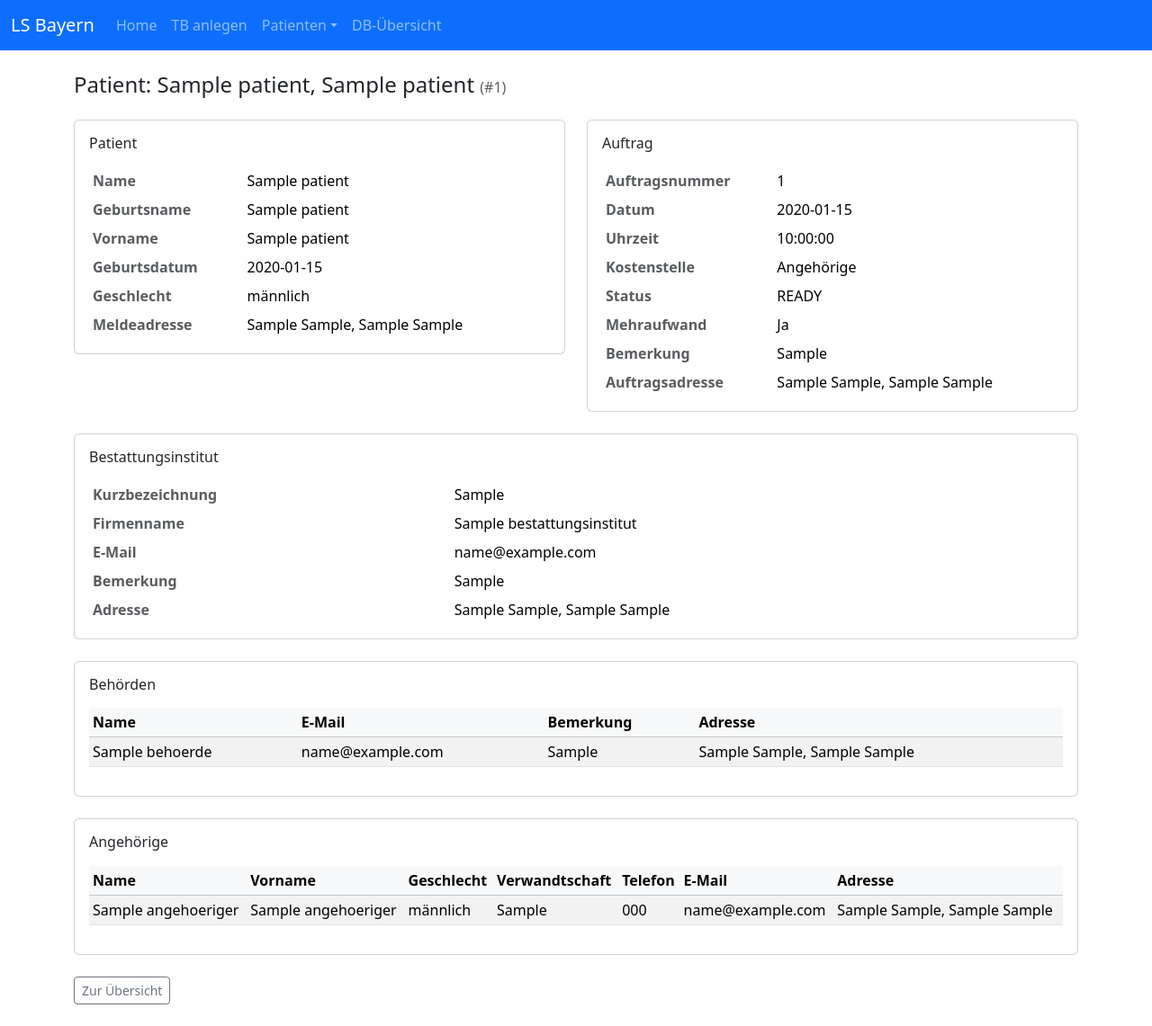
After one commit to ngin10011/lsb_app, a Flask app: page /patient/1 in a window 1280 px wide. The commit adds this page. Shown: the whole page at 90% size. Run offline with Flask 3, Linux system fonts and the light colour scheme; tables that the repository leaves empty hold one stand-in row (values such as "Sample post").

Commit message:
Status hinzugefügt und patienten detail seite

```diff
--- a/app.py
+++ b/app.py
@@ -10,9 +10,11 @@ from sqlalchemy.inspection import inspect as sa_inspect
 from sqlalchemy import event
 from sqlalchemy.engine import Engine
 from sqlalchemy.exc import IntegrityError
+from sqlalchemy.orm import joinedload, selectinload
 from models import (db, Patient, GeschlechtEnum, Adresse,
                     Auftrag, KostenstelleEnum, Angehoeriger,
-                    Bestattungsinstitut, Behoerde)
+                    Bestattungsinstitut, Behoerde,
+                    AuftragsStatusEnum)
 from faker import Faker
 from datetime import date
 import random
@@ -214,6 +216,7 @@ def tb_new():
             bemerkung=form.bemerkung.data,
             auftragsadresse=adr_auftrag,
             bestattungsinstitut=bi_obj,
+            status=form.status.data,
             patient=p,
         )
         db.session.add(a)
@@ -391,6 +394,27 @@ def debug_db():
         getattr=getattr        # für dynamischen Spaltenzugriff
     )
 
+@app.route("/patient/<int:patient_id>")
+def patient_detail(patient_id):
+    # genau EIN Loader für Patient.auftrag
+    la = joinedload(Patient.auftrag)  # alternativ: selectinload(Patient.auftrag)
+
+    p = (
+        Patient.query.options(
+            joinedload(Patient.meldeadresse),
+
+            # Angehörige + deren Adresse
+            selectinload(Patient.angehoerige).joinedload(Angehoeriger.adresse),
+
+            # alle Unterpfade von Auftrag über DIESELBE la-Instanz:
+            la.joinedload(Auftrag.auftragsadresse),
+            la.joinedload(Auftrag.bestattungsinstitut).joinedload(Bestattungsinstitut.adresse),
+            la.selectinload(Auftrag.behoerden).joinedload(Behoerde.adresse),
+        )
+        .get_or_404(patient_id)
+    )
+    return render_template("patient_detail.html", patient=p)
+
 
 @app.cli.command("seed-faker")
 @click.option("--n-addresses", default=10, show_default=True, help="Anzahl Adressen")
--- a/seed.py
+++ b/seed.py
@@ -12,7 +12,8 @@ from models import (
     KostenstelleEnum,
     Angehoeriger,
     Bestattungsinstitut,
-    Behoerde
+    Behoerde,
+    AuftragsStatusEnum
 )
 
 def seed_faker(n_addresses=10, n_patients=20, deterministic=True, reset=False):
@@ -119,6 +120,7 @@ def seed_faker(n_addresses=10, n_patients=20, deterministic=True, reset=False):
                                  minute=random.choice([0, 15, 30, 45])),
             kostenstelle=random.choice(kosten),
             mehraufwand=random.choice([False, False, True]),
+            status=random.choice(list(AuftragsStatusEnum)),
             bemerkung=fake.sentence(nb_words=8),
             bestattungsinstitut=(
                 random.choice(institute) if (institute and random.random() < 0.4) else None
--- /dev/null
+++ b/templates/patient_detail.html
@@ -0,0 +1,167 @@
+{% extends "base.html" %}
+
+{% block title %}Patientendetails{% endblock %}
+
+{% block body %}
+{% macro show(v) -%}
+  {%- if v is none -%}—{%- elif v.value is defined and v.name is defined -%}{{ v.value }}{%- else -%}{{ v }}{%- endif -%}
+{%- endmacro %}
+
+{% macro addr(a) -%}
+  {%- if a -%}{{ a.strasse }} {{ a.hausnummer }}, {{ a.plz }} {{ a.ort }}{%- else -%}—{%- endif -%}
+{%- endmacro %}
+
+<h1 class="h4 mb-4">
+  Patient: {{ patient.name }}, {{ patient.vorname }}
+  <small class="text-muted fs-6">(#{{ patient.id }})</small>
+</h1>
+
+<div class="row g-4">
+  <!-- Patient -->
+  <div class="col-12 col-xl-6">
+    <div class="card">
+      <div class="card-body">
+        <h2 class="h6 mb-3">Patient</h2>
+        <table class="table table-sm table-borderless align-middle mb-0">
+          <tbody>
+            <tr><th class="text-muted">Name</th><td>{{ patient.name }}</td></tr>
+            <tr><th class="text-muted">Geburtsname</th><td>{{ show(patient.geburtsname) }}</td></tr>
+            <tr><th class="text-muted">Vorname</th><td>{{ patient.vorname }}</td></tr>
+            <tr><th class="text-muted">Geburtsdatum</th><td>{{ patient.geburtsdatum }}</td></tr>
+            <tr><th class="text-muted">Geschlecht</th><td>{{ show(patient.geschlecht) }}</td></tr>
+            <tr><th class="text-muted">Meldeadresse</th><td>{{ addr(patient.meldeadresse) }}</td></tr>
+          </tbody>
+        </table>
+      </div>
+    </div>
+  </div>
+
+  <!-- Auftrag -->
+  <div class="col-12 col-xl-6">
+    <div class="card">
+      <div class="card-body">
+        <h2 class="h6 mb-3">Auftrag</h2>
+        {% if patient.auftrag %}
+          <table class="table table-sm table-borderless align-middle mb-0">
+            <tbody>
+              <tr><th class="text-muted">Auftragsnummer</th><td>{{ patient.auftrag.auftragsnummer }}</td></tr>
+              <tr><th class="text-muted">Datum</th><td>{{ patient.auftrag.auftragsdatum }}</td></tr>
+              <tr><th class="text-muted">Uhrzeit</th><td>{{ patient.auftrag.auftragsuhrzeit }}</td></tr>
+              <tr><th class="text-muted">Kostenstelle</th><td>{{ show(patient.auftrag.kostenstelle) }}</td></tr>
+              <tr><th class="text-muted">Status</th><td>{{ show(patient.auftrag.status) }}</td></tr>
+              <tr><th class="text-muted">Mehraufwand</th><td>{{ 'Ja' if patient.auftrag.mehraufwand else 'Nein' }}</td></tr>
+              <tr><th class="text-muted">Bemerkung</th><td>{{ show(patient.auftrag.bemerkung) }}</td></tr>
+              <tr><th class="text-muted">Auftragsadresse</th><td>{{ addr(patient.auftrag.auftragsadresse) }}</td></tr>
+            </tbody>
+          </table>
+        {% else %}
+          <div class="text-muted">Kein Auftrag vorhanden.</div>
+        {% endif %}
+      </div>
+    </div>
+  </div>
+
+  <!-- Bestattungsinstitut -->
+  <div class="col-12">
+    <div class="card">
+      <div class="card-body">
+        <h2 class="h6 mb-3">Bestattungsinstitut</h2>
+        {% if patient.auftrag and patient.auftrag.bestattungsinstitut %}
+          {% set bi = patient.auftrag.bestattungsinstitut %}
+          <table class="table table-sm table-borderless align-middle mb-0">
+            <tbody>
+              <tr><th class="text-muted">Kurzbezeichnung</th><td>{{ bi.kurzbezeichnung }}</td></tr>
+              <tr><th class="text-muted">Firmenname</th><td>{{ bi.firmenname }}</td></tr>
+              <tr><th class="text-muted">E-Mail</th><td>{{ show(bi.email) }}</td></tr>
+              <tr><th class="text-muted">Bemerkung</th><td>{{ show(bi.bemerkung) }}</td></tr>
+              <tr><th class="text-muted">Adresse</th><td>{{ addr(bi.adresse) }}</td></tr>
+            </tbody>
+          </table>
+        {% else %}
+          <div class="text-muted">Kein Bestattungsinstitut zugeordnet.</div>
+        {% endif %}
+      </div>
+    </div>
+  </div>
+
+  <!-- Behörden (m:n) -->
+  <div class="col-12">
+    <div class="card">
+      <div class="card-body">
+        <h2 class="h6 mb-3">Behörden</h2>
+        {% if patient.auftrag and patient.auftrag.behoerden %}
+          <div class="table-responsive">
+            <table class="table table-sm table-striped align-middle">
+              <thead class="table-light">
+                <tr>
+                  <th>Name</th>
+                  <th>E-Mail</th>
+                  <th>Bemerkung</th>
+                  <th>Adresse</th>
+                </tr>
+              </thead>
+              <tbody>
+                {% for beh in patient.auftrag.behoerden %}
+                <tr>
+                  <td>{{ beh.name }}</td>
+                  <td>{{ show(beh.email) }}</td>
+                  <td>{{ show(beh.bemerkung) }}</td>
+                  <td>{{ addr(beh.adresse) }}</td>
+                </tr>
+                {% endfor %}
+              </tbody>
+            </table>
+          </div>
+        {% else %}
+          <div class="text-muted">Keine Behörden zugeordnet.</div>
+        {% endif %}
+      </div>
+    </div>
+  </div>
+
+  <!-- Angehörige (1:n) -->
+  <div class="col-12">
+    <div class="card">
+      <div class="card-body">
+        <h2 class="h6 mb-3">Angehörige</h2>
+        {% if patient.angehoerige %}
+          <div class="table-responsive">
+            <table class="table table-sm table-striped align-middle">
+              <thead class="table-light">
+                <tr>
+                  <th>Name</th>
+                  <th>Vorname</th>
+                  <th>Geschlecht</th>
+                  <th>Verwandtschaft</th>
+                  <th>Telefon</th>
+                  <th>E-Mail</th>
+                  <th>Adresse</th>
+                </tr>
+              </thead>
+              <tbody>
+                {% for ang in patient.angehoerige %}
+                <tr>
+                  <td>{{ ang.name }}</td>
+                  <td>{{ ang.vorname }}</td>
+                  <td>{{ show(ang.geschlecht) }}</td>
+                  <td>{{ show(ang.verwandtschaftsgrad) }}</td>
+                  <td>{{ show(ang.telefonnummer) }}</td>
+                  <td>{{ show(ang.email) }}</td>
+                  <td>{{ addr(ang.adresse) }}</td>
+                </tr>
+                {% endfor %}
+              </tbody>
+            </table>
+          </div>
+        {% else %}
+          <div class="text-muted">Keine Angehörigen erfasst.</div>
+        {% endif %}
+      </div>
+    </div>
+  </div>
+</div>
+
+<div class="mt-4">
+  <a href="{{ url_for('patient_overview') }}" class="btn btn-outline-secondary btn-sm">Zur Übersicht</a>
+</div>
+{% endblock %}
--- a/templates/tb_new.html
+++ b/templates/tb_new.html
@@ -157,6 +157,12 @@
             <label class="form-check-label" for="mehraufwandCheck">Mehraufwand</label>
           </div>
         </div>
+      </div>
+
+      <div class="col-md-6">
+        {{ form.status.label(class="form-label") }}
+        {{ form.status(class="form-select") }}
+        {% for e in form.status.errors %}<div class="text-danger">{{ e }}</div>{% endfor %}
       </div>
 
       <div class="mt-2">
```
Also changed, not shown: forms.py (+10 -1 lines), models.py (+8 -0 lines).
